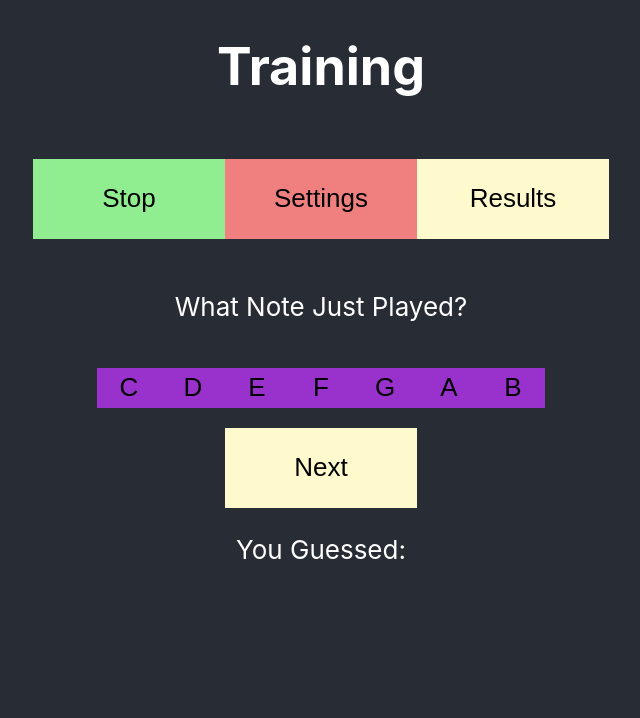
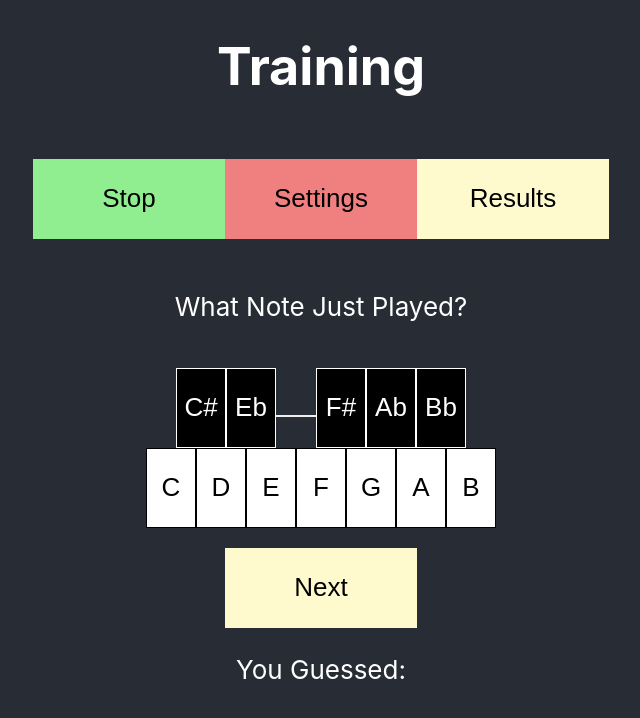
Before and after one commit to OU-HCI-18/aural-skills, a React (Create React App) app: page /results in a window 1280 px wide. Shown: the top 718 px of the page, without its empty margins (319-959 px from the left). Built offline with nearby package versions, Linux system fonts and the light colour scheme.

Commit message:
significant refactoring / state lifting

```diff
--- a/src/App.css
+++ b/src/App.css
@@ -29,20 +29,6 @@
   padding: 10px;
 }
 
-.Note-header {
-  padding: 20px;
-}
-
-.Note-button {
-  height: 5vmin;
-  width: 5vw;
-  justify-content: center;
-  font-size: calc(10px + 2vmin);
-  border: black;
-  background-color: darkorchid;
-
-}
-
 .colorGreen {
   background-color: lightgreen;
 }
@@ -54,3 +40,36 @@
 .colorYellow {
   background-color: lemonchiffon;
 }
+
+.Note-header {
+  padding: 20px;
+}
+
+.Note-button {
+  justify-content: center;
+  font-size: calc(10px + 2vmin);
+}
+
+.Note-white {
+  min-width: 50px;
+  width: 5vmin;
+  height: 10vmin;
+  background-color: white;
+  color: black;
+  border: 1px solid black;
+}
+
+.Note-black {
+  min-width: 50px;
+  width: 5vmin;
+  height: 10vmin;
+  background-color: black;
+  color: white;
+  border: 1px solid white;
+}
+
+.Blank-note {
+  min-width: 20px;
+  width: 5vmin;
+  border: none;
+}
--- a/src/ToneGenerator.js
+++ b/src/ToneGenerator.js
@@ -2,23 +2,50 @@ import React from 'react';
 import { Synth } from 'tone';
 
 var synth = new Synth().toMaster();
-var note_arr = ['A','B','C','D','E','F','G'];
+var note_arr = ['C', 'C#','D', 'Eb','E','F', 'F#','G', 'Ab', 'A', 'Bb', 'B', ];
 
 function NoteButton(props) {
-  return (
-    <button className="Note-button" onClick={(e) => props.handleClick(props.name)}>{props.name}</button>
-  );
+  if (props.color === 'white') {
+    return (
+      <button className="Note-button Note-white" onClick={(e) => props.handleClick(props.name)}>{props.name}</button>
+    );
+  }
+  else if (props.color=== 'black') {
+    return (
+      <button className="Note-button Note-black" onClick={(e) => props.handleClick(props.name)}>{props.name}</button>
+    );
+  }
+  else {
+    return (
+      <button className="Note-button Blank-note" ></button>
+    );
+  }
 }
 function NoteButtons(props) {
   return(
   <div className="Note-header">
-    <NoteButton name={'C'} handleClick={props.handleClick} />
-    <NoteButton name={'D'} handleClick={props.handleClick} />
-    <NoteButton name={'E'} handleClick={props.handleClick} />
-    <NoteButton name={'F'} handleClick={props.handleClick} />
-    <NoteButton name={'G'} handleClick={props.handleClick} />
-    <NoteButton name={'A'} handleClick={props.handleClick} />
-    <NoteButton name={'B'} handleClick={props.handleClick} />
+    <div>
+      <NoteButton color='black' name={'C#'} handleClick={props.handleClick} />
+      <NoteButton color='black' name={'Eb'} handleClick={props.handleClick} />
+      <NoteButton color='blank' />
+      <NoteButton color='black' name={'F#'} handleClick={props.handleClick} />
+      <NoteButton color='black' name={'Ab'} handleClick={props.handleClick} />
+      <NoteButton color='black' name={'Bb'} handleClick={props.handleClick} />
+    </div>
+    <div>
+      <NoteButton color='white' name={'C'} handleClick={props.handleClick} />
+
+      <NoteButton color='white' name={'D'} handleClick={props.handleClick} />
+
+      <NoteButton color='white' name={'E'} handleClick={props.handleClick} />
+      <NoteButton color='white' name={'F'} handleClick={props.handleClick} />
+
+      <NoteButton color='white' name={'G'} handleClick={props.handleClick} />
+
+      <NoteButton color='white' name={'A'} handleClick={props.handleClick} />
+
+      <NoteButton color='white' name={'B'} handleClick={props.handleClick} />
+   </div>
   </div>
   );
 }
--- a/src/train.js
+++ b/src/train.js
@@ -1,5 +1,4 @@
 import React from 'react';
-import { Link } from 'react-router-dom';
 import './App.css';
 
 import Piano from './piano.js'
```
Also changed, not shown: src/piano.js (line endings or trailing spaces), src/results.js (line endings or trailing spaces), src/settings.js (line endings or trailing spaces), 1 other file (tests, documents, lock files or other folders).
